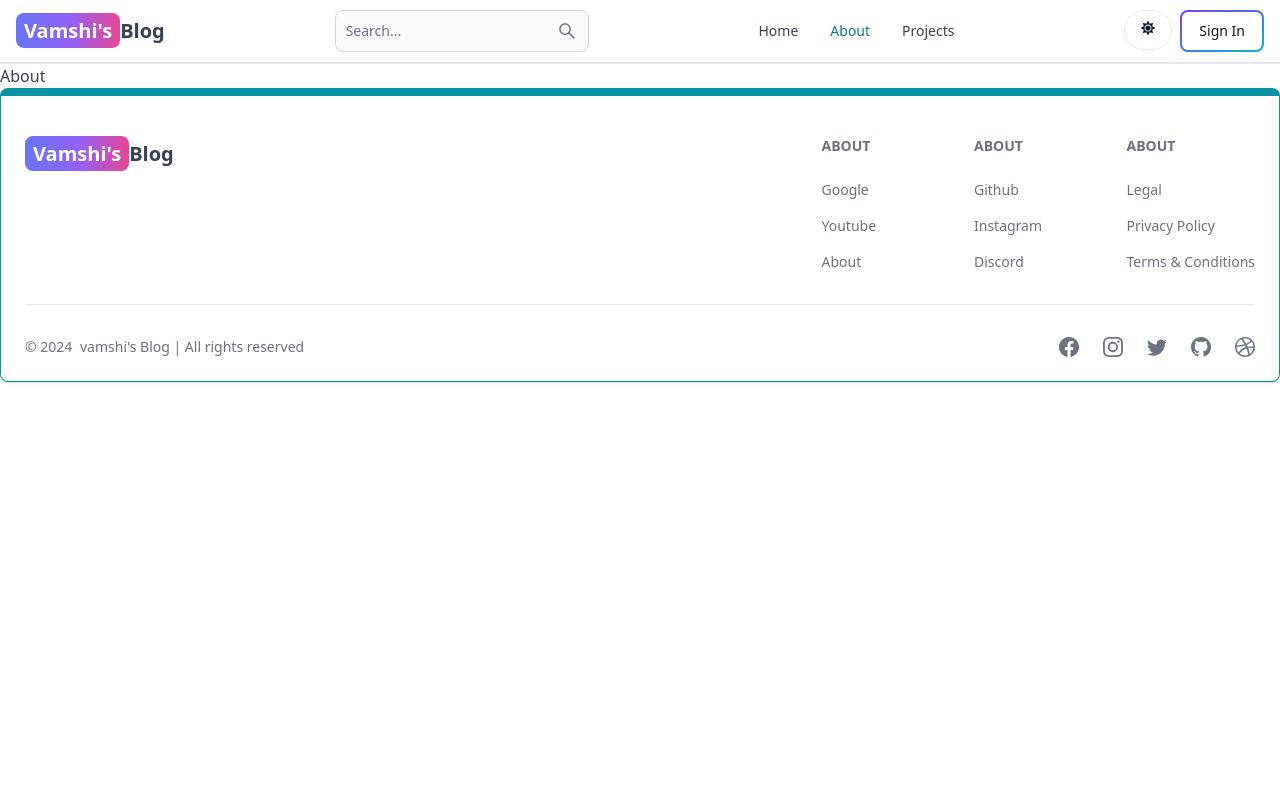
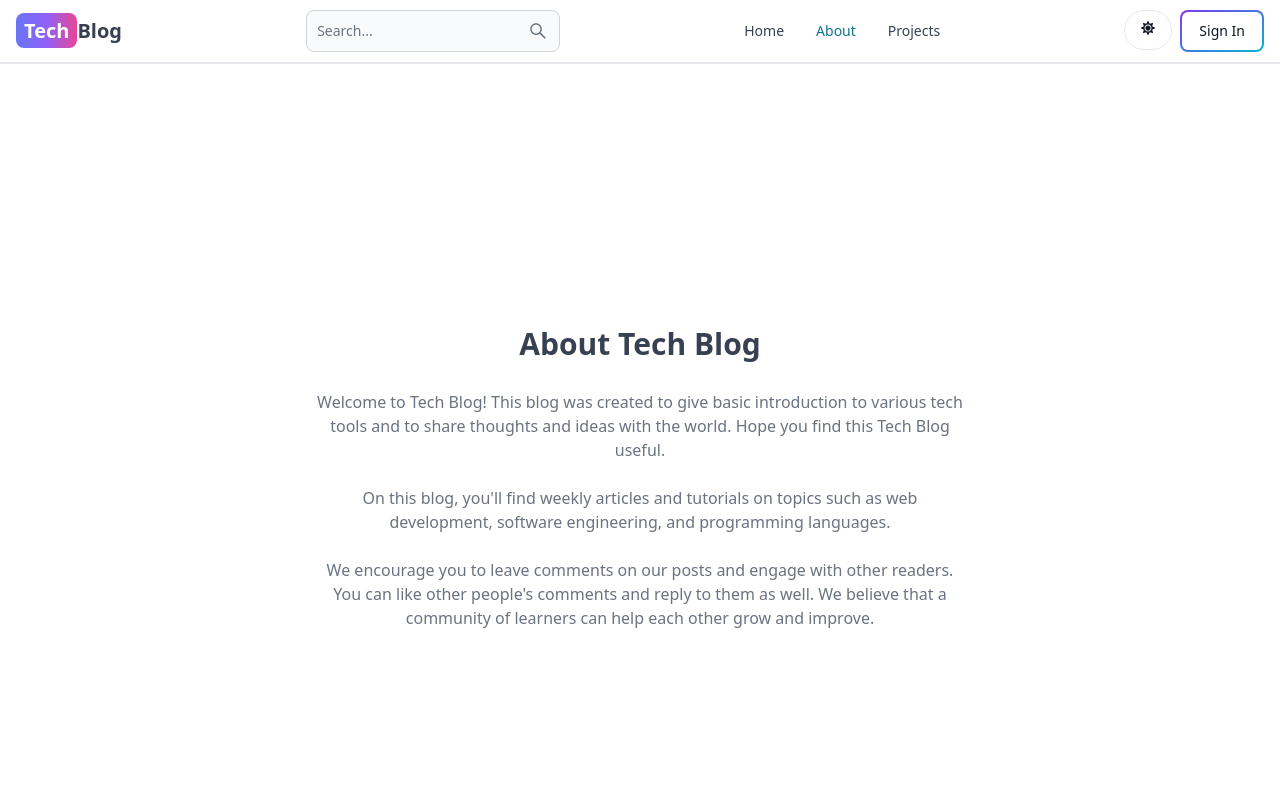
Before and after one commit to bvamshi4928/blogUp, a React (Vite) app in the folder client/: page /about in a window 1280 px wide. Shown: the top 800 px of the page. Built offline with nearby package versions, Linux system fonts and the light colour scheme; no server answers.

Commit message:
complete about and project pages

```diff
--- a/client/src/components/Footer.jsx
+++ b/client/src/components/Footer.jsx
@@ -18,7 +18,7 @@
               className="self-center whitespace-nowrap text-lg sm:text-xl font-semibold dark:text-white"
             >
               <span className="px-2 py-1 bg-gradient-to-r from-indigo-500 via-purple-500 to-pink-500 rounded-lg text-white">
-                Vamshi's
+                Tech
               </span>
               Blog
             </Link>
@@ -108,7 +108,7 @@
         <div className="w-full sm:flex sm:items-center sm:justify-between">
           <Footer.Copyright
             year={new Date().getFullYear()}
-            by=" vamshi's Blog | All rights reserved"
+            by=" Tech's Blog | All rights reserved"
           />
           <div className="flex gap-6 sm:mt-0 mt-4 sm:justify-center ">
             <Footer.Icon href="#" icon={BsFacebook} />
--- a/client/src/components/Header.jsx
+++ b/client/src/components/Header.jsx
@@ -6,13 +6,13 @@
   Avatar,
   DropdownItem,
 } from "flowbite-react";
-import { Link, useLocation, useNavigate } from 'react-router-dom';
+import { Link, useLocation, useNavigate } from "react-router-dom";
 import { AiOutlineSearch } from "react-icons/ai";
 import { FaMoon, FaSun } from "react-icons/fa";
 import { useSelector, useDispatch } from "react-redux";
 import { toggleTheme } from "../redux/theme/themeSlice";
 import { signoutSuccess } from "../redux/user/userSlice";
-import { useEffect, useState } from 'react';
+import { useEffect, useState } from "react";
 const Header = () => {
   const path = useLocation().pathname;
   const location = useLocation();
@@ -21,11 +21,11 @@
   const { currentUser } = useSelector((state) => state.user);
   const { theme } = useSelector((state) => state.theme);
 
-  const [searchTerm, setSearchTerm] = useState('');
+  const [searchTerm, setSearchTerm] = useState("");
 
   useEffect(() => {
     const urlParams = new URLSearchParams(location.search);
-    const searchTermFromUrl = urlParams.get('searchTerm');
+    const searchTermFromUrl = urlParams.get("searchTerm");
     if (searchTermFromUrl) {
       setSearchTerm(searchTermFromUrl);
     }
@@ -48,11 +48,10 @@
     }
   };
 
-
   const handleSubmit = (e) => {
     e.preventDefault();
     const urlParams = new URLSearchParams(location.search);
-    urlParams.set('searchTerm', searchTerm);
+    urlParams.set("searchTerm", searchTerm);
     const searchQuery = urlParams.toString();
     navigate(`/search?${searchQuery}`);
   };
@@ -63,7 +62,7 @@
         className="self-center whitespace-nowrap text-sm sm:text-xl font-semibold dark:text-white"
       >
         <span className="px-2 py-1 bg-gradient-to-r from-indigo-500 via-purple-500 to-pink-500 rounded-lg text-white">
-          Vamshi's
+          Tech
         </span>
         Blog
       </Link>
--- a/client/src/pages/About.jsx
+++ b/client/src/pages/About.jsx
@@ -2,7 +2,34 @@
 
 const About = () => {
   return (
-    <div>About</div>
+    <div className='min-h-screen flex items-center justify-center'>
+      <div className='max-w-2xl mx-auto p-3 text-center'>
+        <div>
+          <h1 className='text-3xl font font-semibold text-center my-7'>
+            About Tech Blog
+          </h1>
+          <div className='text-md text-gray-500 flex flex-col gap-6'>
+            <p>
+              Welcome to Tech Blog! This blog was created to give basic introduction to various tech tools and to share thoughts and ideas with the
+              world. Hope you find this Tech Blog useful.
+            </p>
+
+            <p>
+              On this blog, you'll find weekly articles and tutorials on topics
+              such as web development, software engineering, and programming
+              languages.
+            </p>
+
+            <p>
+              We encourage you to leave comments on our posts and engage with
+              other readers. You can like other people's comments and reply to
+              them as well. We believe that a community of learners can help
+              each other grow and improve.
+            </p>
+          </div>
+        </div>
+      </div>
+    </div>
   )
 }
 
--- a/client/src/pages/Projects.jsx
+++ b/client/src/pages/Projects.jsx
@@ -1,9 +1,16 @@
-import React from 'react'
+import CallToAction from "../components/CallToAction";
 
 const Projects = () => {
   return (
-    <div>Projects</div>
-  )
-}
+    <div className="min-h-screen max-w-2xl mx-auto flex justify-center items-center flex-col gap-6 p-3">
+      <h1 className="text-3xl font-semibold">Pojects</h1>
+      <p className="text-md text-gray-500">
+        Build fun and engaging projects while learning HTML, CSS, and
+        JavaScript!
+      </p>
+      <CallToAction />
+    </div>
+  );
+};
 
-export default Projects
+export default Projects;
```
